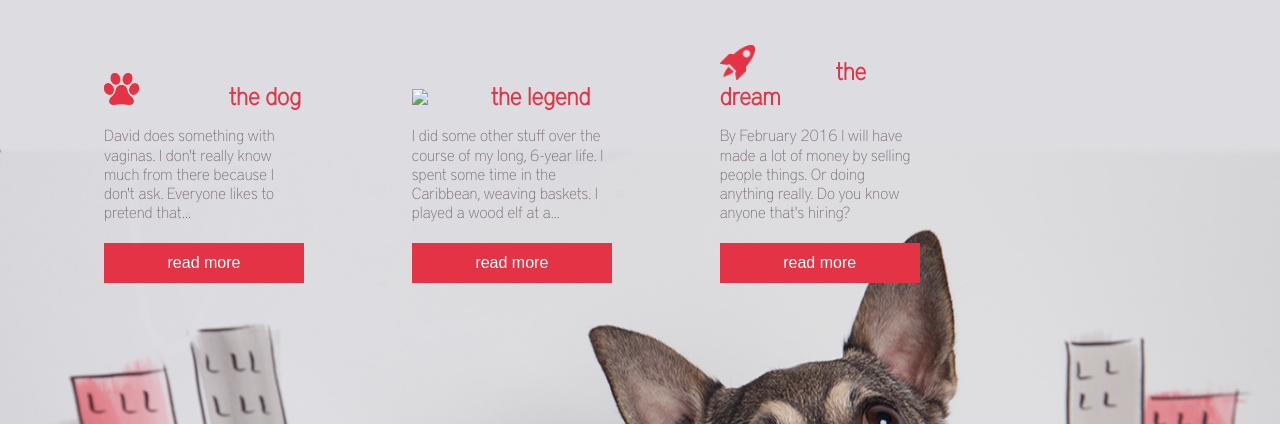
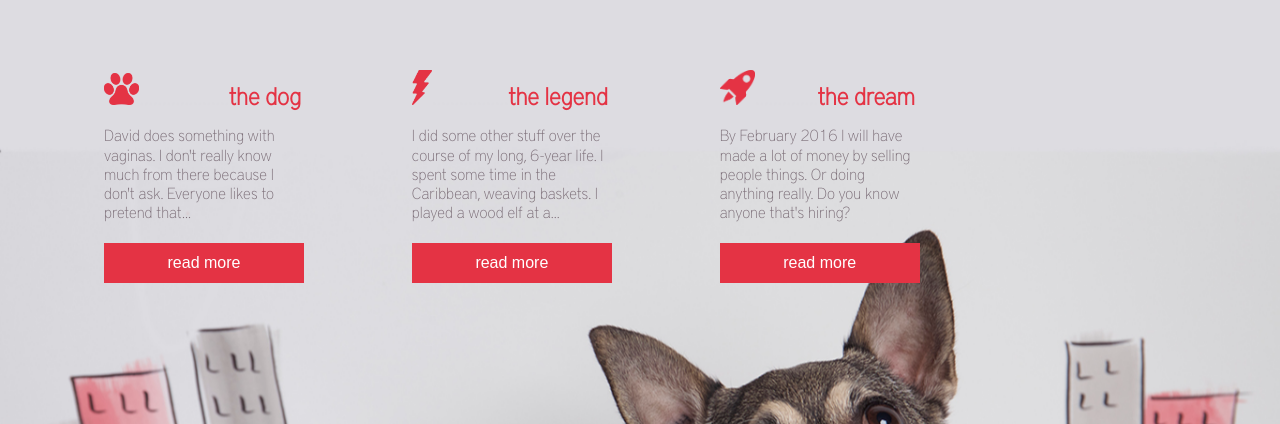
Before and after one commit to mjrgray/final-project, a plain HTML site: page index.html in a window 1280 px wide. Shown: the part 295-719 px from the top of the page. Drawn offline with nearby package versions, Linux system fonts and the light colour scheme; a web font is replaced by a local one.

Commit message:
fixed headers

```diff
--- a/index.html
+++ b/index.html
@@ -29,13 +29,13 @@
 				</div>
 
 		<div class="thelegend">
-				<h1><img class="summaryimg" src="lightning1.png"><font color="#dcdbe0">..............</font>the legend</h1>
+				<h1><img class="summaryimg" src="lightning24.png"><font color="#dcdbe0">.................</font>the legend</h1>
 			<p class="summary">I did some other stuff over the course of my long, 6-year life. I spent some time in the Caribbean, weaving baskets. I played a wood elf at a... <button><a class="readmore" href="thelegend.html">read more</a></button></p>
 
 		</div>
 
 		<div class="thedream">
-				<h1><img class="summaryimg" src="rocket78.png"><font color="#dcdbe0">..................</font>the dream</h1>
+				<h1><img class="summaryimg" src="rocket78.png"><font color="#dcdbe0">..............</font>the dream</h1>
 			<p class="summary">By February 2016 I will have made a lot of money by selling people things. Or doing anything really. Do you know anyone that's hiring? <button><a class="readmore" href="thedream.html">read more</a></button></p>
 
 		</div>
```
